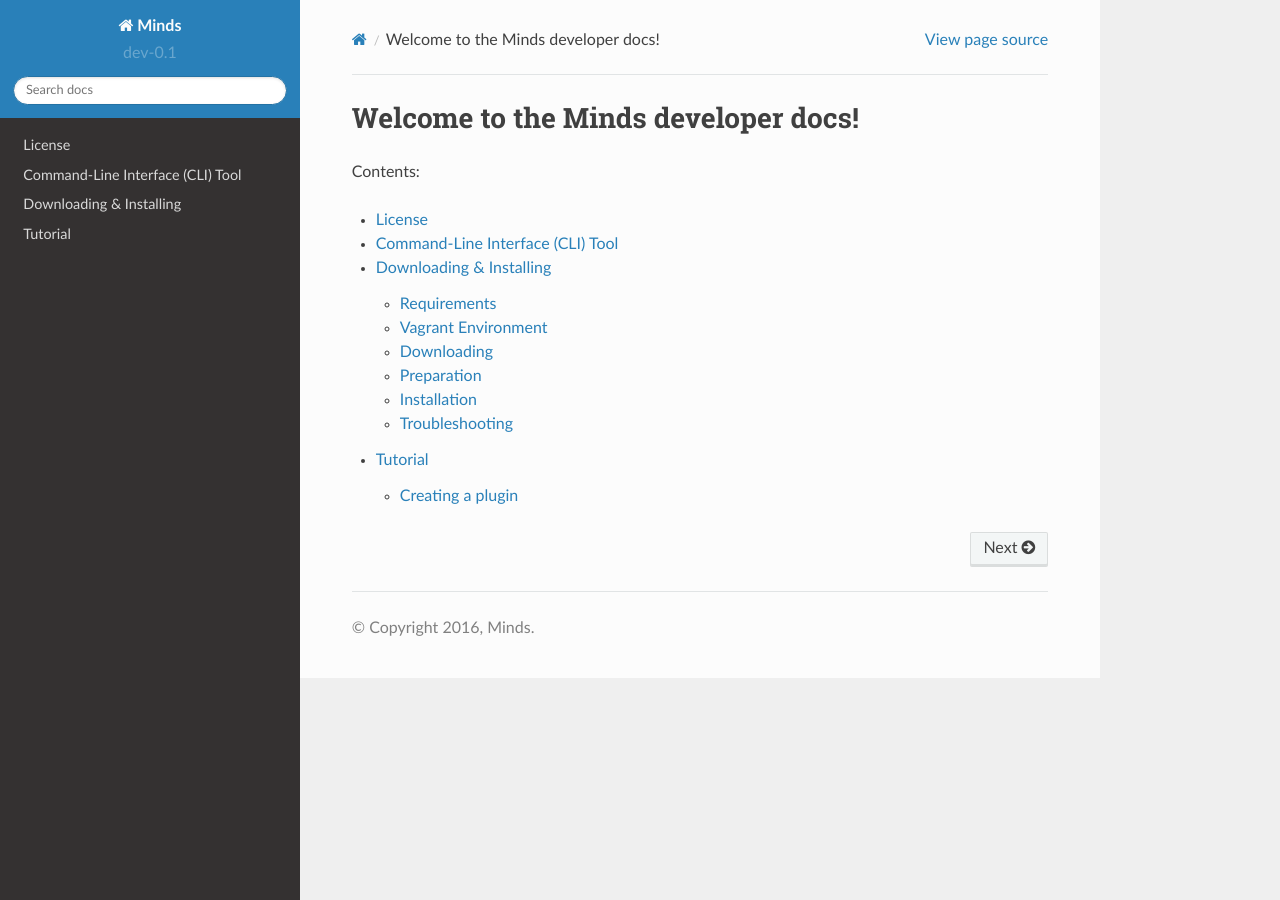
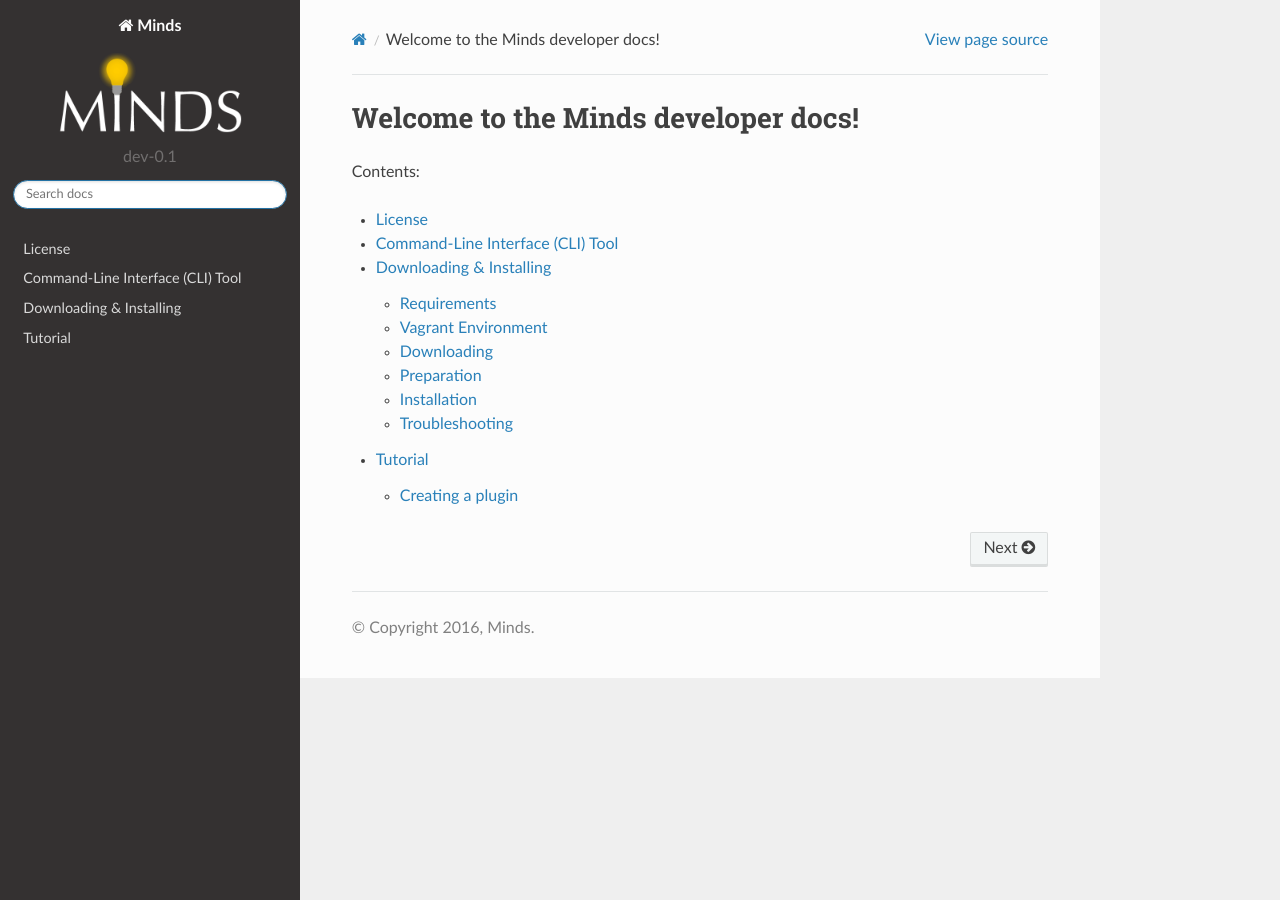
Before and after one commit to Minds/ORG, a Sphinx documentation site: the page built from docs/source/index.rst, in a window 1280 px wide. Built offline with Sphinx 7.4.7 and the Read the Docs theme 2.0.0, drawn with Linux system fonts in a browser that asks for light colours.

Commit message:
(style): adds logo and removes blue

```diff
--- /dev/null
+++ b/docs/source/_static/css/minds.css
@@ -0,0 +1,9 @@
+@import url("theme.css");
+
+.wy-side-nav-search{
+  background:transparent;
+}
+
+.wy-side-nav-search img.logo{
+  max-height:90px;
+}
--- a/docs/source/conf.py
+++ b/docs/source/conf.py
@@ -149,7 +149,7 @@
 # The name of an image file (relative to this directory) to place at the top
 # of the sidebar.
 #
-# html_logo = None
+html_logo = '_static/logo_small.png'
 
 # The name of an image file (relative to this directory) to use as a favicon of
 # the docs.  This file should be a Windows icon file (.ico) being 16x16 or 32x32
@@ -161,6 +161,8 @@
 # relative to this directory. They are copied after the builtin static files,
 # so a file named "default.css" will overwrite the builtin "default.css".
 html_static_path = ['_static']
+
+html_style = 'css/minds.css'
 
 # Add any extra paths that contain custom files (such as robots.txt or
 # .htaccess) here, relative to this directory. These files are copied
```
Also changed, not shown: docs/source/_static/logo_small.png (added).
